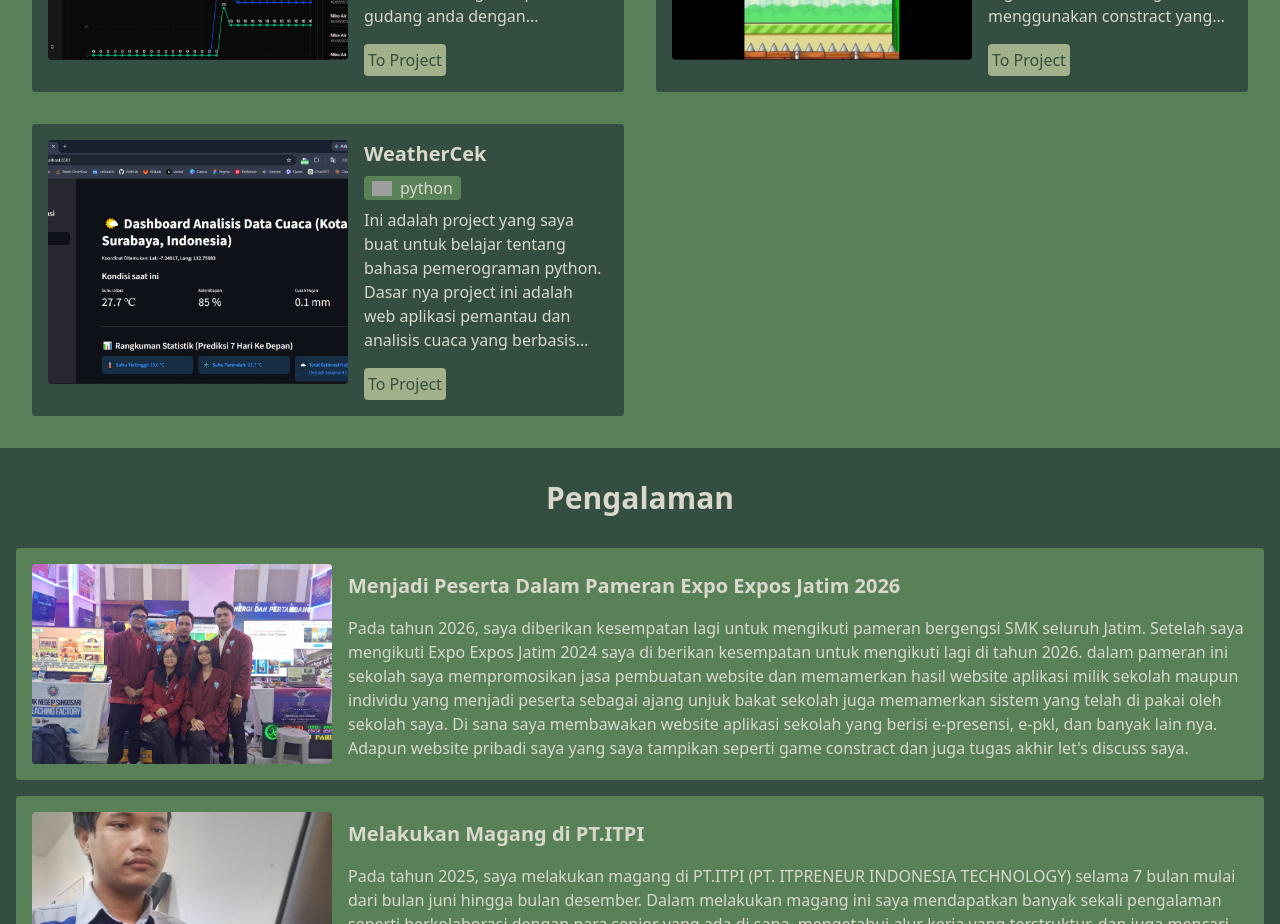
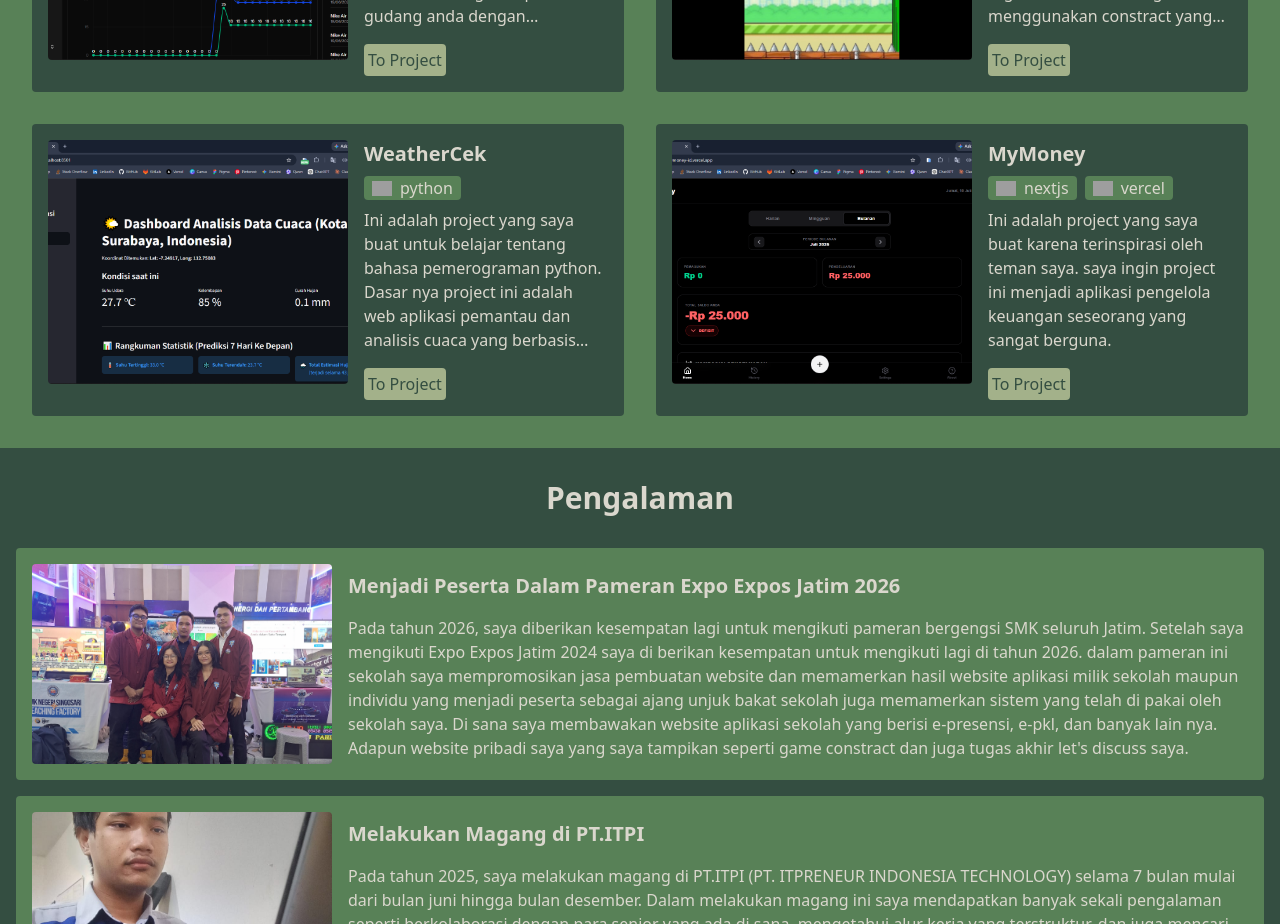
Before and after one commit to FarelNandaS/portofolio, a Next.js app: page / in a window 1280 px wide. Shown: the part 3200-4124 px from the top of the page. Built offline with nearby package versions, Linux system fonts and the light colour scheme; grey boxes are pictures that could not be loaded.

Commit message:
add new projects

```diff
--- a/src/app/components/card.jsx
+++ b/src/app/components/card.jsx
@@ -36,7 +36,7 @@ export default function Card({ src, alt, title, desc, href, techs = [], key }) {
           ))}
         </div>
         <p className="line-clamp-6 mb-4">{desc}</p>
-        <a
+        <a target="_blank"
           href={href}
           className="bg-light text-darker hover:bg-fiveth transition-all duration-150 p-1 rounded mt-auto mr-auto"
         >
--- a/src/app/page.jsx
+++ b/src/app/page.jsx
@@ -167,6 +167,16 @@ export default function Home() {
         src: "/images/project/weatherCek.png",
         alt: "priview WeatherCek"
       }
+    },
+    {
+      title: "MyMoney",
+      techs: ["nextjs", "vercel"],
+      desc: "Ini adalah project yang saya buat karena terinspirasi oleh teman saya. saya ingin project ini menjadi aplikasi pengelola keuangan seseorang yang sangat berguna.",
+      href: "https://mymoney-id.vercel.app",
+      img: {
+        src: "/images/project/MyMoney.png",
+        alt: "priview MyMoney.png",
+      },
     },
   ];
 
```
Also changed, not shown: public/images/project/MyMoney.png (added).
